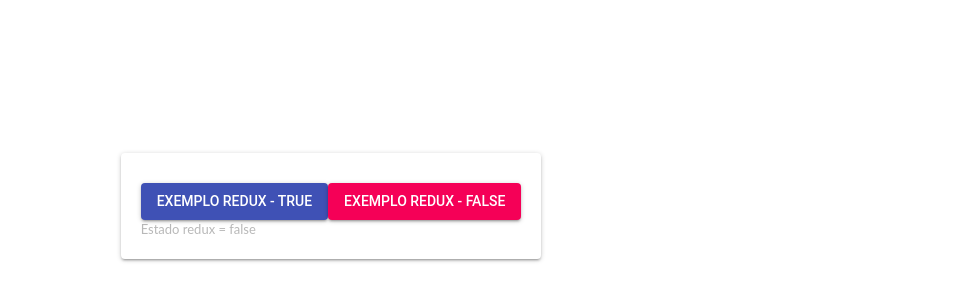
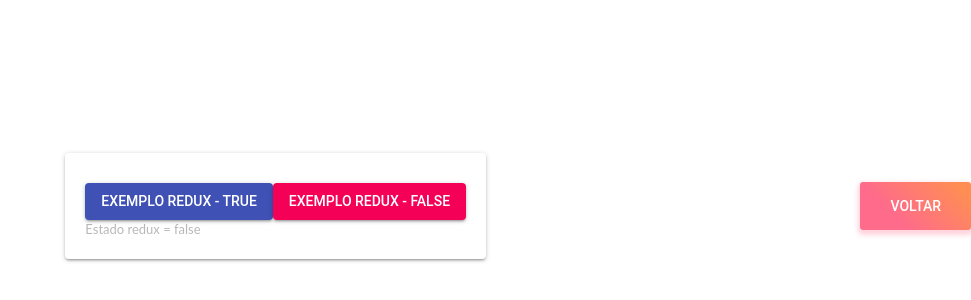
Before and after one commit to ffrezende/react, a React (Create React App) app: page /loading in a window 1280 px wide. Shown: the part 194-494 px from the top of the page, without its empty margins (309-1280 px from the left). Built offline with nearby package versions, Linux system fonts and the light colour scheme; what typesafe-actions would draw is missing.

Commit message:
botao voltar, exemplo history

```diff
--- a/src/features/Exemplo/views/exemplo.tsx
+++ b/src/features/Exemplo/views/exemplo.tsx
@@ -2,6 +2,7 @@
 import { Button, Grid, Paper, Typography, withStyles } from '@material-ui/core';
 
 import styles from './styles/cardStyle';
+import history from '../../../shared/router/history';
 
 interface IOwnProps {
   classes: any;
@@ -55,6 +56,16 @@
               <Typography className={classes.textoPadrao}>Estado redux = {estadoRedux} </Typography>
             </Grid>
           </Paper>
+          <Grid item>
+            <Button
+              variant='contained'
+              color='primary'
+              className={classes.degredeButton}
+              onClick={() => history.push('/')}
+            >
+              Voltar
+            </Button>
+          </Grid>
         </Grid>
       </div>
     );
--- a/src/features/Exemplo/views/styles/cardStyle.ts
+++ b/src/features/Exemplo/views/styles/cardStyle.ts
@@ -29,6 +29,15 @@
   },
   margin: {
     margin: '30px 20px 20px 20px'
+  },
+  degredeButton: {
+    background: 'linear-gradient(45deg, #FE6B8B 30%, #FF8E53 90%)',
+    border: 0,
+    borderRadius: 3,
+    boxShadow: '0 3px 5px 2px rgba(255, 105, 135, .3)',
+    color: 'white',
+    height: 48,
+    padding: '0 30px'
   }
 });
 
```
